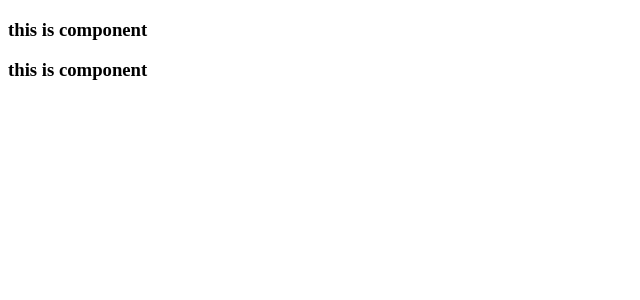
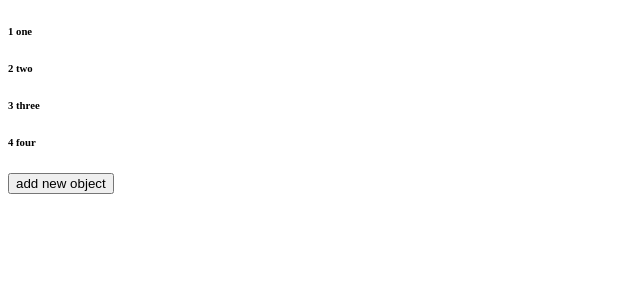
Before and after one commit to yenilikci/vue-rubicondata, a Vue app in the folder componentler/: page / in a window 1280 px wide. Shown: the top 300 px of the page, without its empty margins (0-640 px from the left). Built offline with nearby package versions, Linux system fonts and the light colour scheme.

Commit message:
component oluşturma ve props ile veri gönderimi

```diff
--- a/componentler/src/App.vue
+++ b/componentler/src/App.vue
@@ -1,15 +1,24 @@
 <template>
-  <HelloWorld/>
-  <hello-world/>
+  <post :content="posts"/>
 </template>
 
 <script>
-import HelloWorld from './components/HelloWorld.vue'
+import Post from "./components/Post";
 
 export default {
   name: 'App',
+  data() {
+    return {
+      posts: [
+        {number: 1, content: 'one'},
+        {number: 2, content: 'two'},
+        {number: 3, content: 'three'},
+        {number: 4, content: 'four'},
+      ]
+    }
+  },
   components: {
-    HelloWorld
+    Post
   }
 }
 </script>
--- a/componentler/src/components/HelloWorld.vue
+++ /dev/null
@@ -1,16 +0,0 @@
-<template>
-  <div>
-    <h3>this is component</h3>
-  </div>
-</template>
-
-<script>
-export default {
-  name: 'HelloWorld',
-}
-</script>
-
-<!-- Add "scoped" attribute to limit CSS to this component only -->
-<style scoped>
-
-</style>
--- /dev/null
+++ b/componentler/src/components/Post.vue
@@ -0,0 +1,21 @@
+<template>
+  <div>
+    <h6 v-for="(i,index) in content" :key="index">
+      {{ i.number }} {{ i.content }}
+    </h6>
+    <button @click="addNewContent()">add new object</button>
+  </div>
+</template>
+
+<script>
+export default {
+  props: {
+    content: Array
+  },
+  methods: {
+    addNewContent() {
+      this.content.push({number: 5, content: 'five'})
+    }
+  }
+}
+</script>
```
